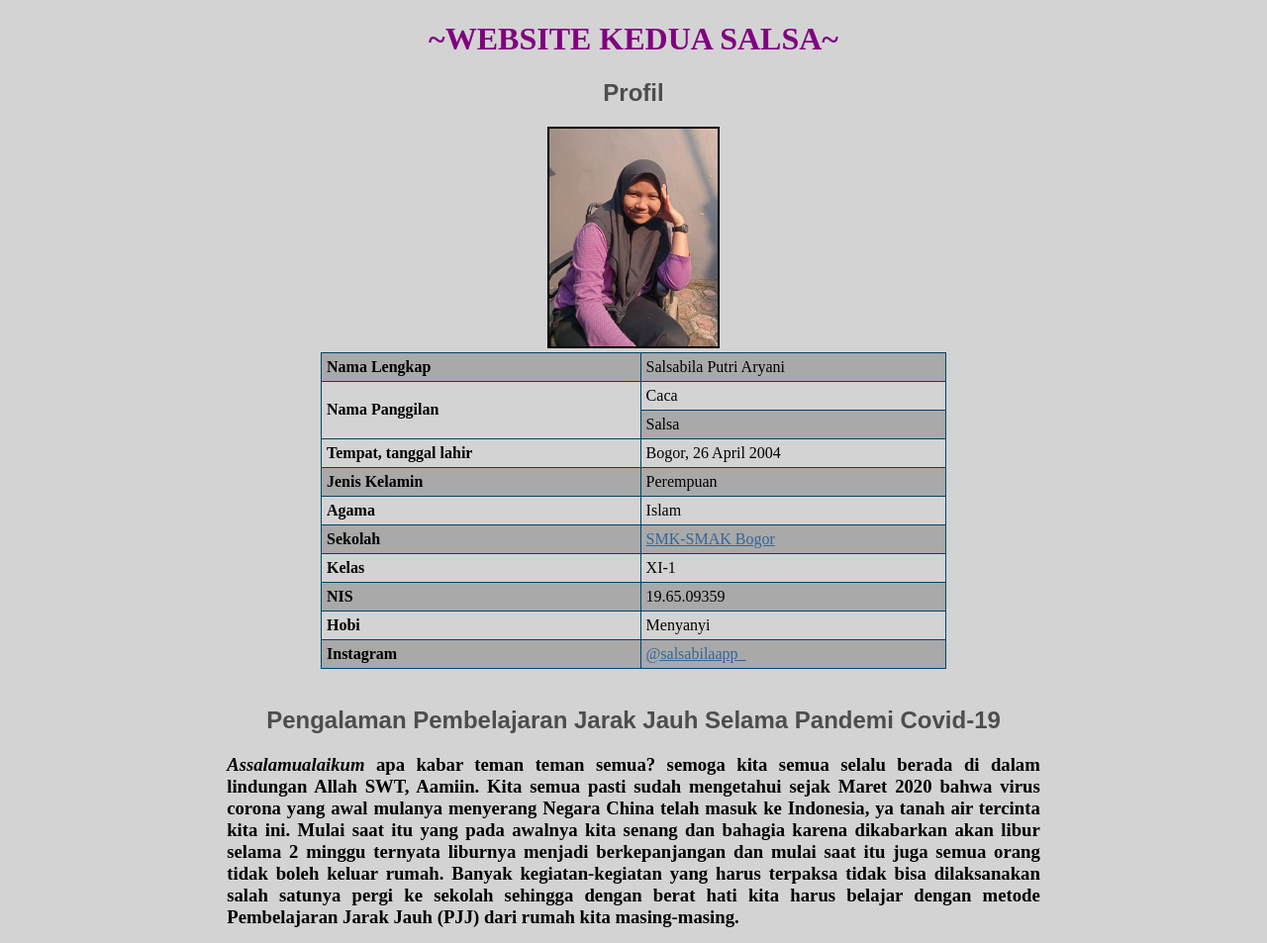
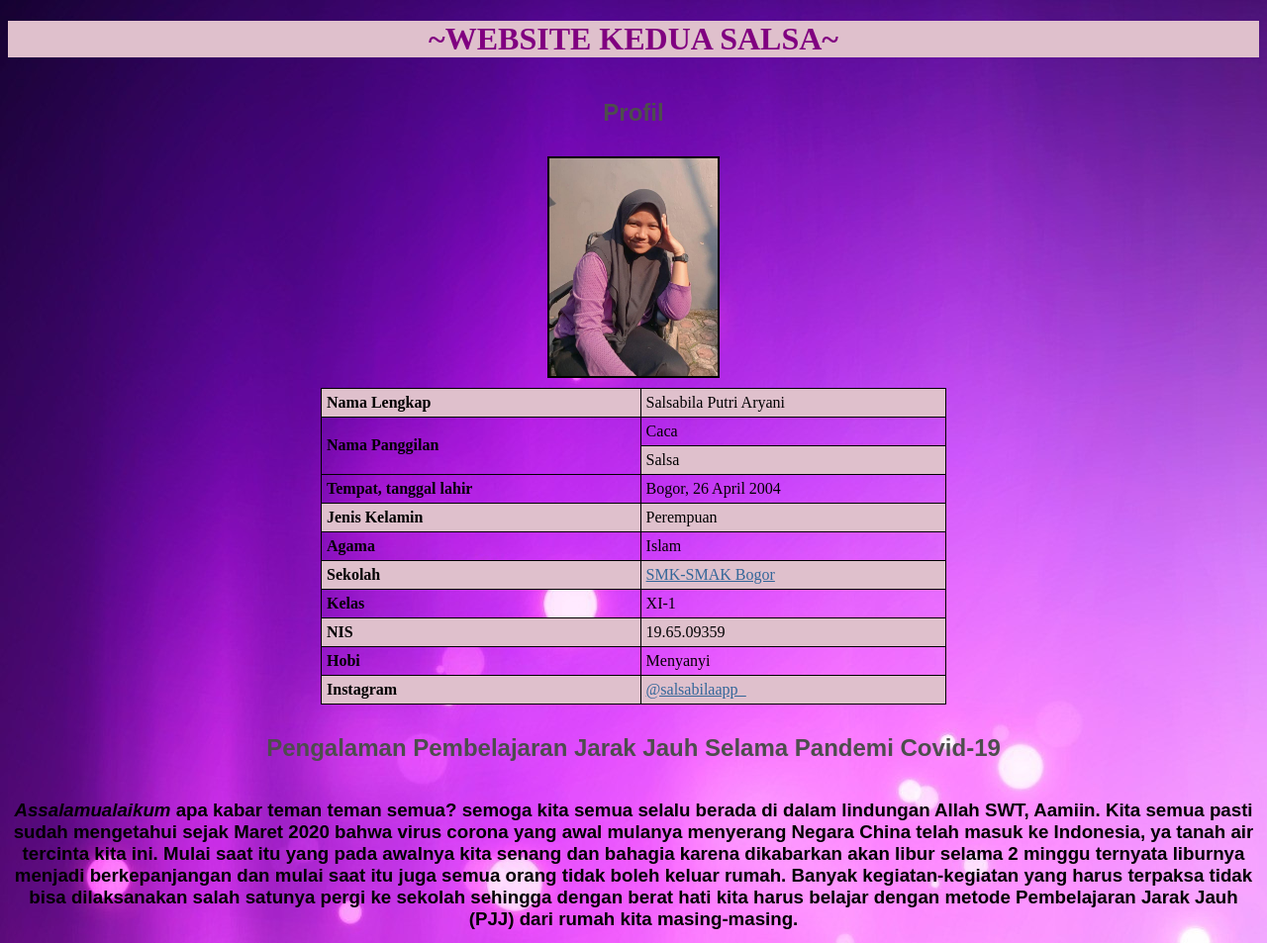
Before and after one commit to Salsabilaput65/Salsabilaput65.github.io, a plain HTML site: page index.html in a window 1280 px wide. Shown: the top 953 px of the page at 99% size. Drawn offline with Linux system fonts and the light colour scheme.

Commit message:
Update index.html

```diff
--- a/index.html
+++ b/index.html
@@ -2,18 +2,19 @@
 <html>
 <head>
 	<title>Website Salsabila Putri</title>
-<style>
-body {background-color: #D3D3D3}
-table {font-family: inherit;border-collapse: collapse;width: 50%}
-th,td {border: 1px solid #004466;text-align: left;padding: 5px}
-tr:nth-child(odd) {background-color: #A9A9A9}
-p {font-family: initial;text-align: justify;width: 65%}
-</style>
+	<link rel="stylesheet" href="style.css">
 </head>
-<center>
-<h1 style="font-family: unset;color: #800080">~WEBSITE KEDUA SALSA~</h1>
-<h2 style="font-family: sans-serif;color: #4D4D4D">Profil</h2>
-<img src="Salsabila Putri.jpeg" width="170" height="220" border="2px" alt="foto-salsabila">
+<body>
+<div class="sticky">
+	<h1>~WEBSITE KEDUA SALSA~</h1>
+</div>
+<div class="center">
+	<h2>Profil</h2>
+</div>
+<div class="center">
+	<img src="Salsabila Putri.jpeg" width="170" height="220" border="2px" alt="foto-salsabila">
+</div>
+<div class="center">
 <table>
 	<tr>
 		<th>Nama Lengkap</th>
@@ -58,10 +59,13 @@ p {font-family: initial;text-align: justify;width: 65%}
 		<th>Instagram</td>
 		<td><a style="color: #336699" href="http://instagram.com/salsabilaapp_">@salsabilaapp_</a></td>
 	</tr>
-	</table>
-	<br>
-	<h2 style="font-family: sans-serif;color: #4D4D4D">Pengalaman Pembelajaran Jarak Jauh Selama Pandemi Covid-19</h2>
-		<h3 style="font-family; sans-serif;color: #000000">
+</table>
+</div>
+<div class="center">
+	<h2>Pengalaman Pembelajaran Jarak Jauh Selama Pandemi Covid-19</h2>
+</div>
+<div>
+		<h3>
 		<p> <i>Assalamualaikum</i> apa kabar teman teman semua? semoga kita semua selalu berada di dalam lindungan Allah SWT, Aamiin. Kita semua pasti sudah
 		mengetahui sejak Maret 2020 bahwa virus corona yang awal mulanya menyerang Negara China telah masuk ke Indonesia, ya tanah air tercinta kita ini.
 		Mulai saat itu yang pada awalnya kita senang dan bahagia karena dikabarkan akan libur selama 2 minggu ternyata liburnya menjadi berkepanjangan dan
@@ -80,7 +84,7 @@ p {font-family: initial;text-align: justify;width: 65%}
 		kegiatan seperti biasa. Sepertinya cukup sampai disini dulu ceritaku tentang pengalaman Pembelajaran Jarak Jauh (PJJ). Dan besar harapanku agar pandemi
 		ini cepat berakhir dan kita bisa melakukan kegiatan secara normal kembali, Aamiin. Sampai berjumpa diblogku selanjutnya!! Terima kasih
 		<i>Wassalamualaikum</i>.</p>
-	</h3>
-	</center>
-	</body>
-	</html>
+		</h3>
+</div>
+</body>
+</html>
```
